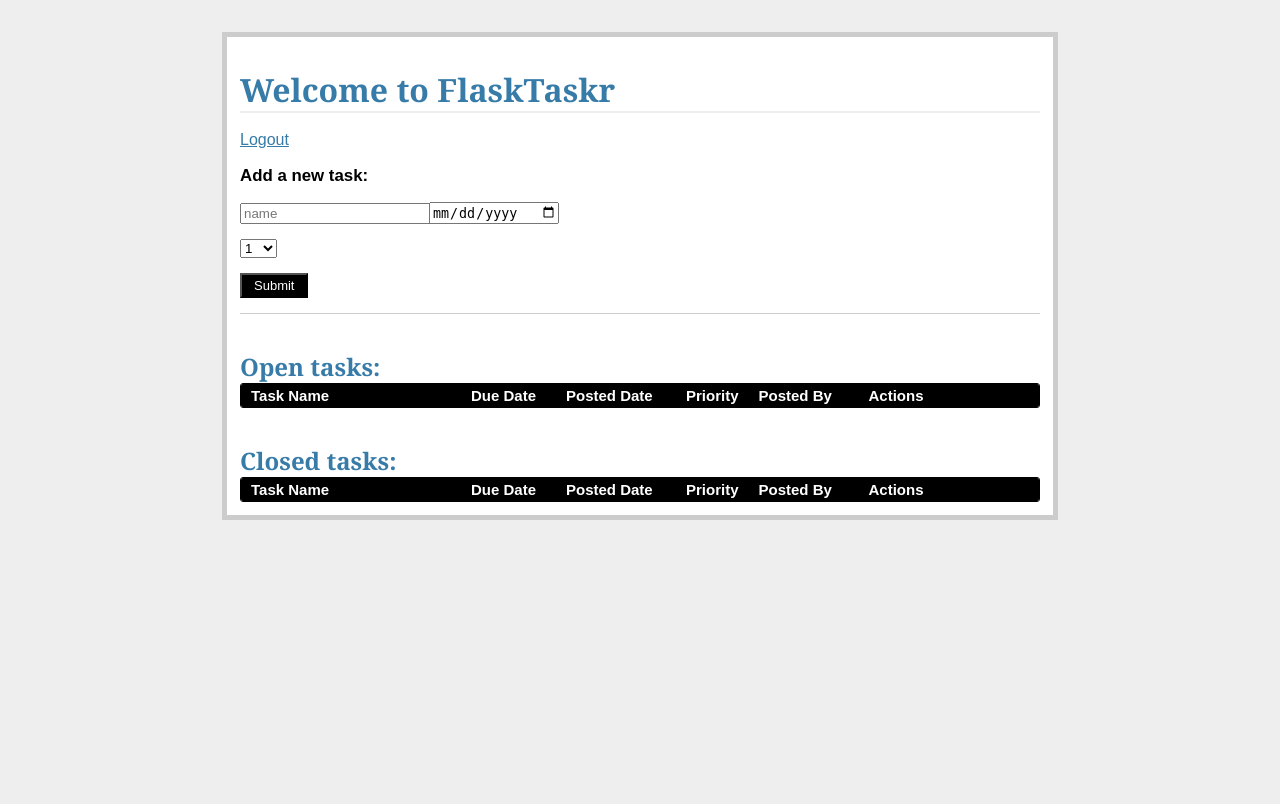
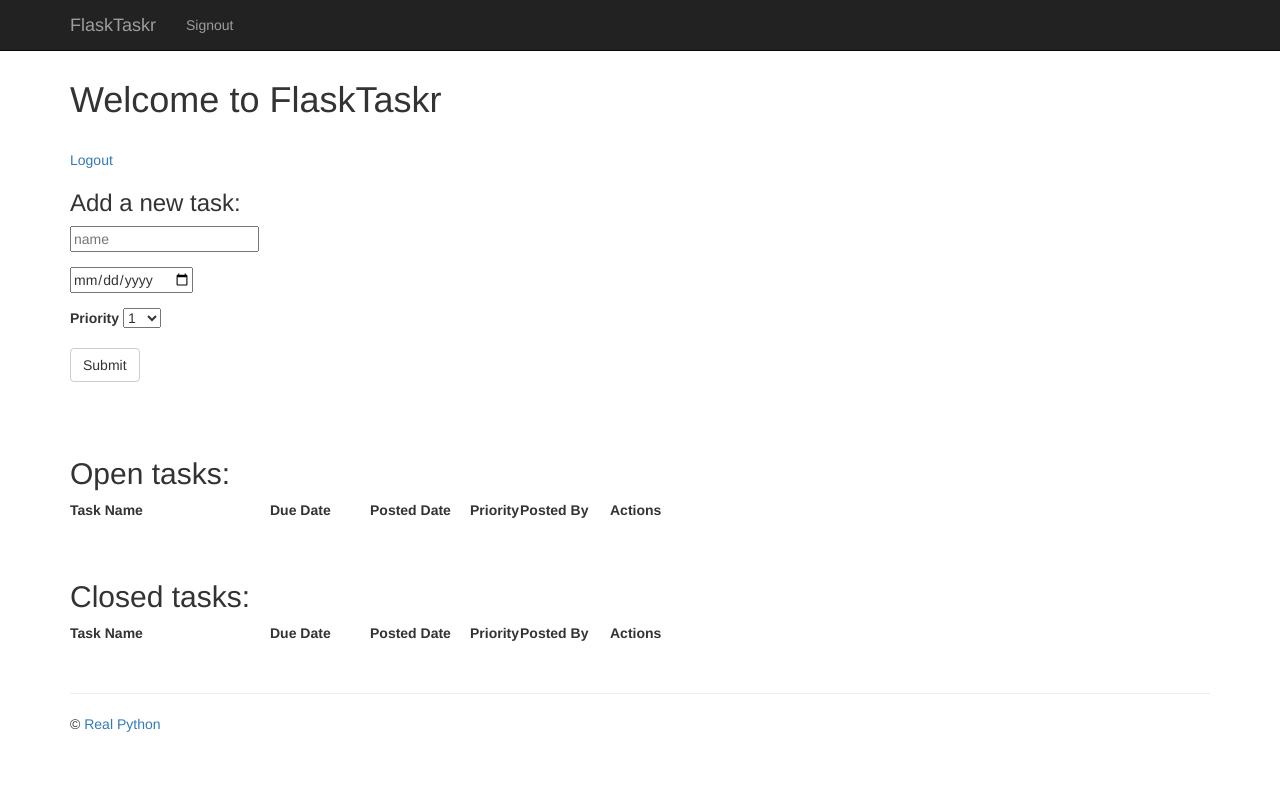
Before and after one commit to reeseIP/flasktaskr, a Flask app: page /add/ in a window 1280 px wide. Before the commit the page ends 520 px from the top, so only its background shows below. Run offline with Flask 2, Linux system fonts and the light colour scheme; a user stored in the database is signed in; lists and menus that the app fills with data are empty; some libraries are stand-ins or nearby versions.

Commit message:
update v2 08/18

```diff
--- a/static/css/main.css
+++ b/static/css/main.css
@@ -1,3 +1,4 @@
+/*
 body {
   font-family: sans-serif;
   background: #eee;
@@ -135,6 +136,17 @@ label {
   position:relative;
 }
 
+.btn {
+  background-color:#000;
+  display:inline-block;
+  color:#ffffff;
+  font-size:13px;
+  padding:3px 12px;
+  margin: 0;
+  text-decoration:none;
+  position:relative;
+}
+
 .inline-form .input-group {
   display: inline-block;
   marign: 10px 5px;
@@ -148,3 +160,26 @@ label {
   color: red;
   font-size: .8em;
 }
+
+.form-group {
+	padding-bottom: 5px;
+}
+*/
+
+body {
+	padding: 60px 0;
+	background: #ffffff;
+}
+
+.footer {
+	padding-top: 30px;
+}
+
+.error {
+	color: red;
+	font-size: 0.8em;
+}
+
+.input-group {
+	margin: 15px 0;
+}
--- a/templates/_base.html
+++ b/templates/_base.html
@@ -1,24 +1,64 @@
 <!DOCTYPE html>
-<html>
+<html lang="en">
   <head>
-		<title>Welcome to FlaskTaskr!!</title>
-		<link rel='stylesheet' href='{{ url_for("static", filename="css/main.css") }}'>
+    <meta charset="utf-8">
+    <meta http-equiv="X-UA-Compatible" content="IE=edge">
+    <meta name="viewport" content="width=device-width, initial-scale=1">
+    <meta name="description" content="">
+    <meta name="author" content="">
+    <title>Welcome to FlaskTaskr!!!</title>
+    <!-- styles -->
+    <link href="//maxcdn.bootstrapcdn.com/bootswatch/3.3.4/yeti/bootstrap.min.css" rel="stylesheet">
+    <link rel="stylesheet" href="{{ url_for('static', filename='css/main.css') }}">
   </head>
   <body>
-		<div class='page'>
+
+    <div class="navbar navbar-inverse navbar-fixed-top" role="navigation">
+      <div class="container">
+        <div class="navbar-header">
+          <button type="button" class="navbar-toggle" data-toggle="collapse" data-target=".navbar-collapse">
+            <span class="sr-only">Toggle navigation</span>
+            <span class="icon-bar"></span>
+            <span class="icon-bar"></span>
+            <span class="icon-bar"></span>
+          </button>
+          <a class="navbar-brand" href="/">FlaskTaskr</a>
+        </div>
+        <div class="collapse navbar-collapse">
+          <ul class="nav navbar-nav">
+            {% if not session.logged_in %}
+              <li><a href="/register">Signup</a></li>
+            {% else %}
+              <li><a href="/logout">Signout</a></li>
+            {% endif %}
+          </ul>
+        </div><!--/.nav-collapse -->
+      </div>
+    </div>
+
+    <div class="container">
+      <div class="content">
+
         {% for message in get_flashed_messages() %}
-				<div class='flash'>{{ message }}</div>
+          <div class="alert alert-success">{{ message }}</div>
         {% endfor %}
 
         {% if error %}
-				<div class ='error'><strong>Error:</strong> {{ error }}</div>
+          <div class="error"><strong>Error:</strong> {{ error }}</div>
         {% endif %}
-
-			<br>
 
         {% block content %}
         {% endblock %}
 
       </div>
+      <div class="footer">
+        <hr>
+        <p>&copy; <a href="https://www.realpython.com">Real Python</a></p>
+      </div>
+    </div><!-- /.container -->
+
+    <!-- scripts -->
+    <script src="//code.jquery.com/jquery-1.11.3.min.js"></script>
+    <script src="//maxcdn.bootstrapcdn.com/bootstrap/3.3.4/js/bootstrap.min.js"></script>
   </body>
 </html>
--- a/templates/tasks.html
+++ b/templates/tasks.html
@@ -6,43 +6,40 @@
 <a href="{{ url_for('logout') }}">Logout</a>
 <div class="add-task">
   <h3>Add a new task:</h3>
-  <form action="{{ url_for('new_task') }}" method="post" class="inline-form">
+    <form action="{{ url_for('new_task') }}" method="post">
       {{ form.csrf_token }}
-    <div class="input-group">
-		{{ form.name(placeholder='name') }}
+      <div class="form-group">
+        {{ form.name(placeholder="name") }}
         {% if form.name.errors %}
-			<span class='error'>
+          <span class="error">
             {% for error in form.name.errors %}
-					{{error}}
+              {{ error }}
             {% endfor %}
           </span>
         {% endif %}
       </div>
-    <div class='input-group'>
-		{{ form.due_date(placeholder='due_date') }}
+      <div class="form-group">
+        {{ form.due_date(placeholder="due date") }}
         {% if form.due_date.errors %}
-			<span class='error'>
+          <span class="error">
             {% for error in form.due_date.errors %}
-					{{error}}
+              {{ error }}
             {% endfor %}
           </span>
         {% endif %}
       </div>
-	<br>
-    <div class="input-group">
-		{{ form.priority(placeholder='priority') }}
+      <div class="form-group">
+        {{ form.priority.label }}
+        {{ form.priority }}
         {% if form.priority.errors %}
-			<span class='error'>
+          <span class="error">
             {% for error in form.priority.errors %}
-					{{error}}
+              {{ error }}
             {% endfor %}
           </span>
         {% endif %}
       </div>
-	<br>
-    <div class="input-group">
-      <button class ='button' type="submit">Submit</button>
-    </div>
+      <div class="form-group"><input class="btn btn-default" type="submit" value="Submit"></div>
     </form>
 </div>
 <div class="entries">
@@ -54,7 +51,7 @@
       <thead>
         <tr>
           <th width="200px"><strong>Task Name</strong></th>
-          <th width="75px"><strong>Due Date</strong></th>
+          <th width="100px"><strong>Due Date</strong></th>
           <th width="100px"><strong>Posted Date</strong></th>
           <th width="50px"><strong>Priority</strong></th>
           <th width="90px"><strong>Posted By</strong></th>
@@ -64,7 +61,7 @@
       {% for task in open_tasks %}
         <tr>
           <td width="200px">{{ task.name }}</td>
-          <td width="75px">{{ task.due_date }}</td>
+          <td width="100px">{{ task.due_date }}</td>
           <td width="100px">{{ task.posted_date }}</td>
           <td width="50px">{{ task.priority }}</td>
           <td width="90px">{{ task.poster.name }}</td>
@@ -86,7 +83,7 @@
       <thead>
         <tr>
           <th width="200px"><strong>Task Name</strong></th>
-          <th width="75px"><strong>Due Date</strong></th>
+          <th width="100px"><strong>Due Date</strong></th>
           <th width="100px"><strong>Posted Date</strong></th>
           <th width="50px"><strong>Priority</strong></th>
           <th width="90px"><strong>Posted By</strong></th>
@@ -96,7 +93,7 @@
       {% for task in closed_tasks %}
         <tr>
           <td width="200px">{{ task.name }}</td>
-          <td width="75px">{{ task.due_date }}</td>
+          <td width="100px">{{ task.due_date }}</td>
           <td width="100px">{{ task.posted_date }}</td>
           <td width="50px">{{ task.priority }}</td>
           <td width="90px">{{ task.poster.name }}</td>
```
Also changed, not shown: templates/login.html (+18 -21 lines), templates/register.html (+20 -25 lines), flasktaskr.db, static/styles.css (added). Lines whose indentation alone changed are shown as unchanged.
